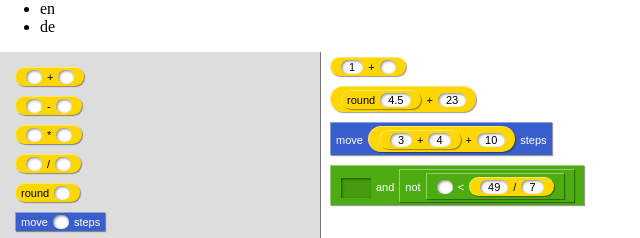
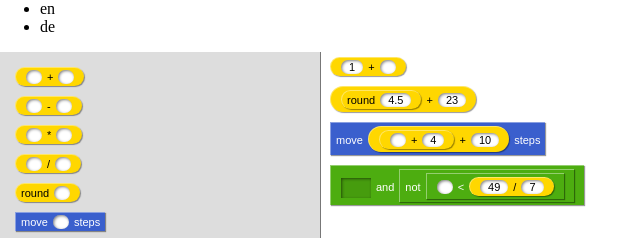
Before and after one commit to fronx/Scratch.hs, a plain HTML site: page index.html in a window 1280 px wide. Shown: the top 238 px of the page, 0-640 px from the left. Drawn offline with Linux system fonts and the light colour scheme.

Commit message:
i just like those gaps, you know

```diff
--- a/index.html
+++ b/index.html
@@ -38,7 +38,7 @@
         )
       , S.editor("Move",
           [ S.editor("+",
-              [ S.editor("+", [ 3, 4 ])
+              [ S.editor("+", [ S.gap(), 4 ])
               , 10
               ])
           ]
```
